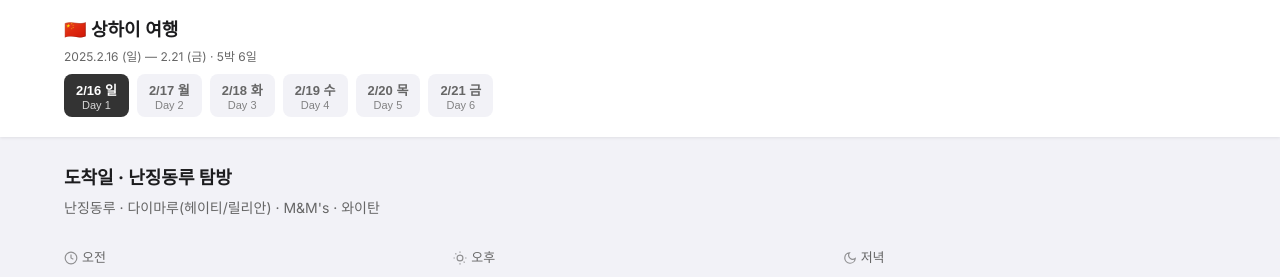
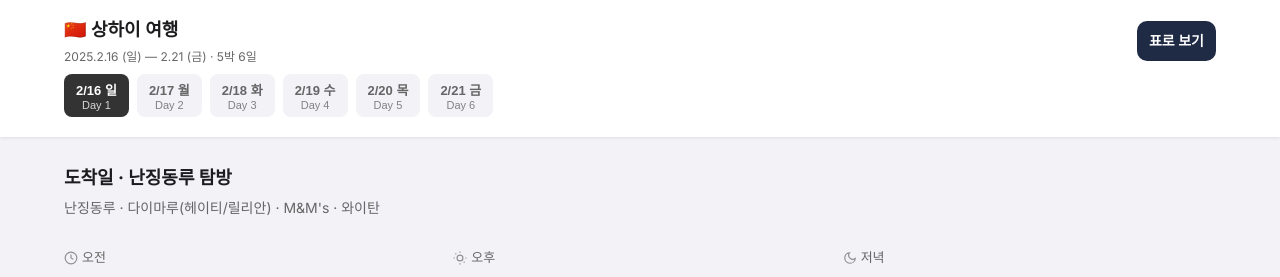
Before and after one commit to jinhan-ryu/shanghai-trip, a plain HTML site: page index.html in a window 1280 px wide. Shown: the top 277 px of the page. Drawn offline with Linux system fonts and the light colour scheme.

Commit message:
Add files via upload

```diff
--- a/index.html
+++ b/index.html
@@ -441,7 +441,30 @@
             align-items: center;
             justify-content: center;
         }
-    </style>
+
+
+        .header-action-btn{
+            display: inline-flex;
+            align-items: center;
+            justify-content: center;
+            padding: 8px 12px;
+            min-height: 40px;
+            border-radius: 10px;
+            background: #1f2a44;
+            color: #fff;
+            text-decoration: none;
+            font-size: 0.875rem;
+            font-weight: 600;
+            transition: var(--transition);
+            border: none;
+            white-space: nowrap;
+        }
+
+        .header-action-btn:hover{
+            background: #141c2e;
+        }
+
+</style>
 </head>
 <body>
     <header class="header" id="header">
@@ -451,7 +474,9 @@
                     <h1 class="trip-title">🇨🇳 상하이 여행</h1>
                     <p class="trip-date">2025.2.16 (일) — 2.21 (금) · 5박 6일</p>
                 </div>
-            </div>
+
+        <a class="header-action-btn" href="shanghai_itinerary_tables.html" target="_blank" rel="noopener">표로 보기</a>
+</div>
             <nav class="tab-nav" role="tablist">
                 <button class="tab-btn active" role="tab" data-day="1" aria-selected="true">
                     <span class="day-label">2/16 일</span>
```
